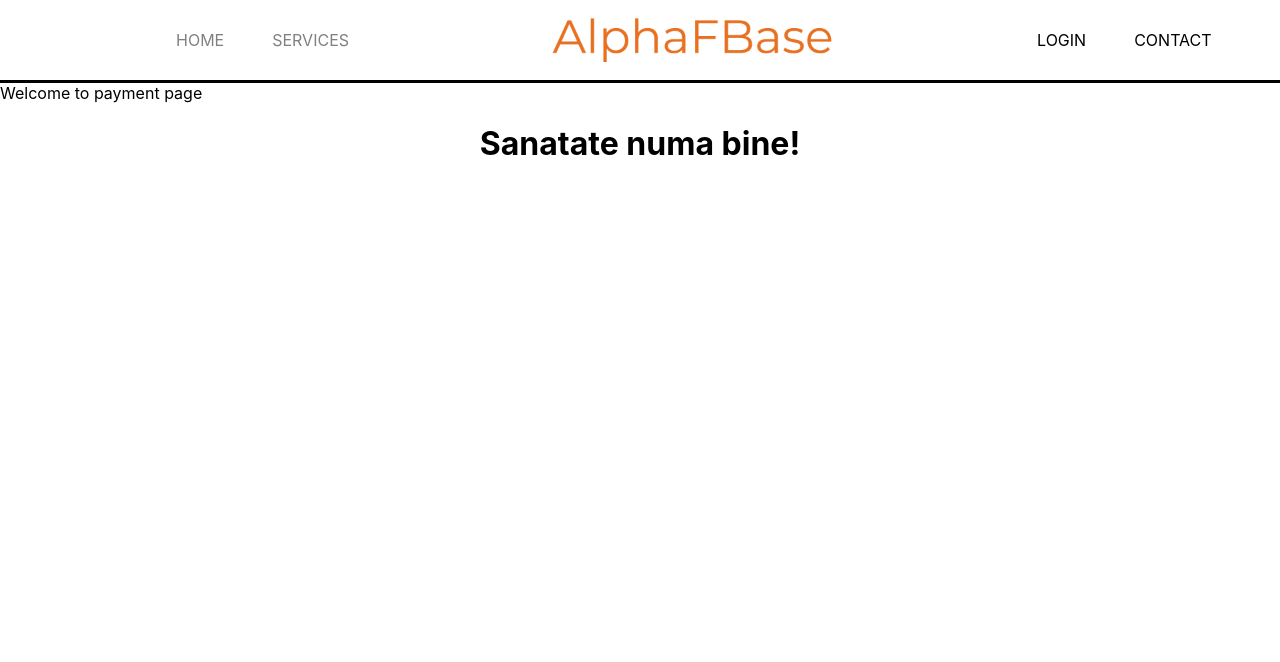
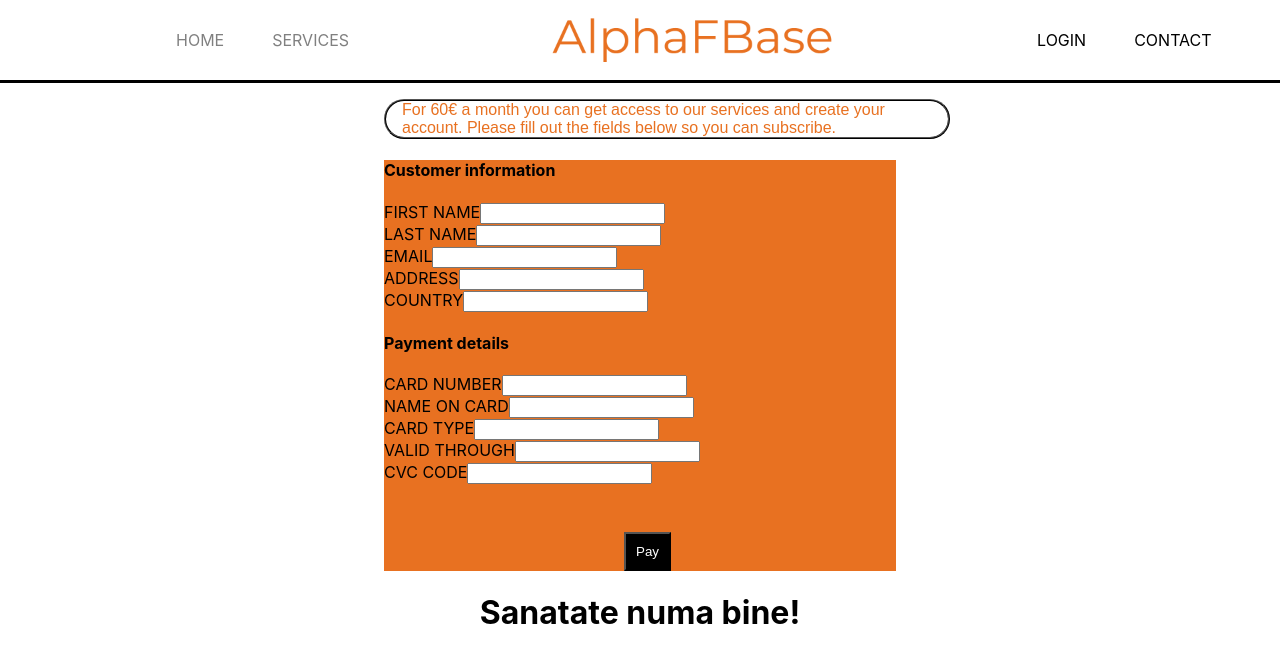
Before and after one commit to adi0300/AlphaFBase, a React (Create React App) app: page /payment in a window 1280 px wide. Shown: the top 662 px of the page. Built offline with nearby package versions, Linux system fonts and the light colour scheme.

Commit message:
Added the payment form and a bit of styling

```diff
--- /dev/null
+++ b/src/components/PaymentForm.js
@@ -0,0 +1,60 @@
+import classes from './PaymentForm.module.css';
+function PaymentForm() {
+    return(
+    <div>
+        <form className={classes.form}>
+            <h4>
+                Customer information
+            </h4>
+            <div>
+                <label htmlFor="firstname">FIRST NAME</label>
+                <input type="text" required id="firstname" />
+            </div>
+            <div>
+                <label htmlFor="lastname">LAST NAME</label>
+                <input type="text" required id="lastname" />
+            </div>
+            <div>
+                <label htmlFor="email">EMAIL</label>
+                <input type="text" required id="email" />
+            </div>
+            <div>
+                <label htmlFor="address">ADDRESS</label>
+                <input type="text" required id="address" />
+            </div>
+            <div>
+                <label htmlFor="country">COUNTRY</label>
+                <input type="text" required id="country" />
+            </div>
+            <h4>
+                Payment details
+            </h4>
+            <div>
+                <label htmlFor="cardnumber">CARD NUMBER</label>
+                <input type="text" required id="cardnumber" />
+            </div>
+            <div>
+                <label htmlFor="nameoncard">NAME ON CARD</label>
+                <input type="text" required id="nameoncard" />
+            </div>
+            <div>
+                <label htmlFor="cardtype">CARD TYPE</label>
+                <input type="text" required id="cardtype" />
+            </div>
+            <div>
+                <label htmlFor="validthrough">VALID THROUGH</label>
+                <input type="text" required id="validthrough" />
+            </div>
+            <div>
+                <label htmlFor="cvccode">CVC CODE</label>
+                <input type="text" required id="cvccode" />
+            </div>
+            <div className={classes.action}>
+                <button>Pay</button>
+            </div>
+        </form>
+    </div>
+    );
+}
+
+export default PaymentForm;
--- /dev/null
+++ b/src/components/PaymentForm.module.css
@@ -0,0 +1,15 @@
+.form{
+    background-color: #E87121;
+    margin-left: 24rem;
+    margin-right: 24rem;
+}
+.action{
+    margin-top: 3rem;
+    margin-left: 15rem;
+    margin-right: 10rem;
+}
+.action button{
+    background-color: black;
+    color: white;
+    padding: 10px;
+}
--- /dev/null
+++ b/src/components/PaymentText.js
@@ -0,0 +1,10 @@
+import classes from './PaymentText.module.css';
+function PaymentText(props) {
+    return(
+        <div>
+            <p className={classes.p}>{props.text}</p>
+        </div>
+    );
+}
+
+export default PaymentText;
--- /dev/null
+++ b/src/components/PaymentText.module.css
@@ -0,0 +1,13 @@
+.p{
+    color: #E87121;
+    font-family: sans-serif;
+
+    width: 546px;
+    border-radius: 20px;
+    border-color: black;
+    border-width: 2px;
+    border-style: ridge;
+    padding-left: 16px;
+
+    margin-left: 24rem;
+}
--- a/src/pages/Payment.js
+++ b/src/pages/Payment.js
@@ -1,7 +1,11 @@
+import PaymentText from "../components/PaymentText";
+import PaymentForm from "../components/PaymentForm";
 function Payment() {
     return(
         <div>
-            Welcome to payment page
+            <PaymentText text="For 60€ a month you can get access to our services and create your account.
+            Please fill out the fields below so you can subscribe." />
+            <PaymentForm />
         </div>
     );
 }
```
